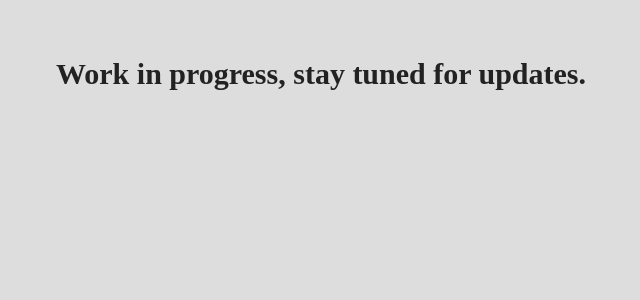
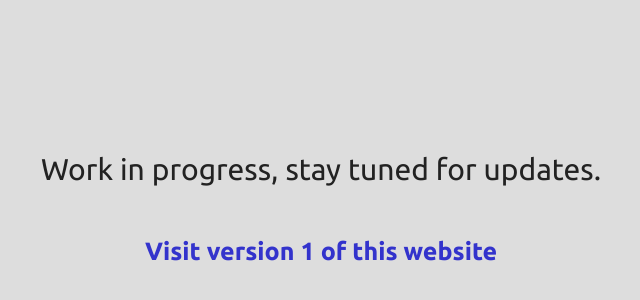
Before and after one commit to d-002/d-002.github.io, a plain HTML site: page index.html in a window 1280 px wide. Shown: the part 134-434 px from the top of the page, without its empty margins (319-959 px from the left). Drawn offline with Linux system fonts and the light colour scheme.

Commit message:
added font, link to v1 website

```diff
--- a/index.html
+++ b/index.html
@@ -5,7 +5,8 @@
 		<script src="script.js"></script>
 	</head>
 
-	<body>
+	<body onload="init()">
 		<p>Work in progress, stay tuned for updates.</p>
+		<a href="old">Visit version 1 of this website</a>
 	</body>
 </html>
--- a/style.css
+++ b/style.css
@@ -1,3 +1,13 @@
+@font-face {
+	font-family: "ubuntu";
+	src: url("Ubuntu-R.ttf");
+}
+
+@font-face {
+	font-family: "ubuntub";
+	src: url("Ubuntu-B.ttf");
+}
+
 body, html {
 	margin: 0;
 	padding: 0;
@@ -8,12 +18,32 @@ body, html {
 
 body {
 	display: flex;
+	flex-direction: column;
 	justify-content: center;
 	align-items: center;
-	padding-bottom: 30%;
+	margin-top: 20%;
+
+	font-family: ubuntu;
 }
 
 p {
+	display: block;
 	font-size: 30px;
+}
+
+a {
+	transition: 0.5s;
+	display: block;
+	margin-top: 20px;
+
+	font-family: ubuntub;
+	font-size: 25px;
 	font-weight: bold;
+
+	text-decoration: none;
+	color: #33c;
 }
+
+a:hover {
+	color: #33f;
+}
```
Also changed, not shown: Ubuntu-B.ttf (added), Ubuntu-R.ttf (added).
